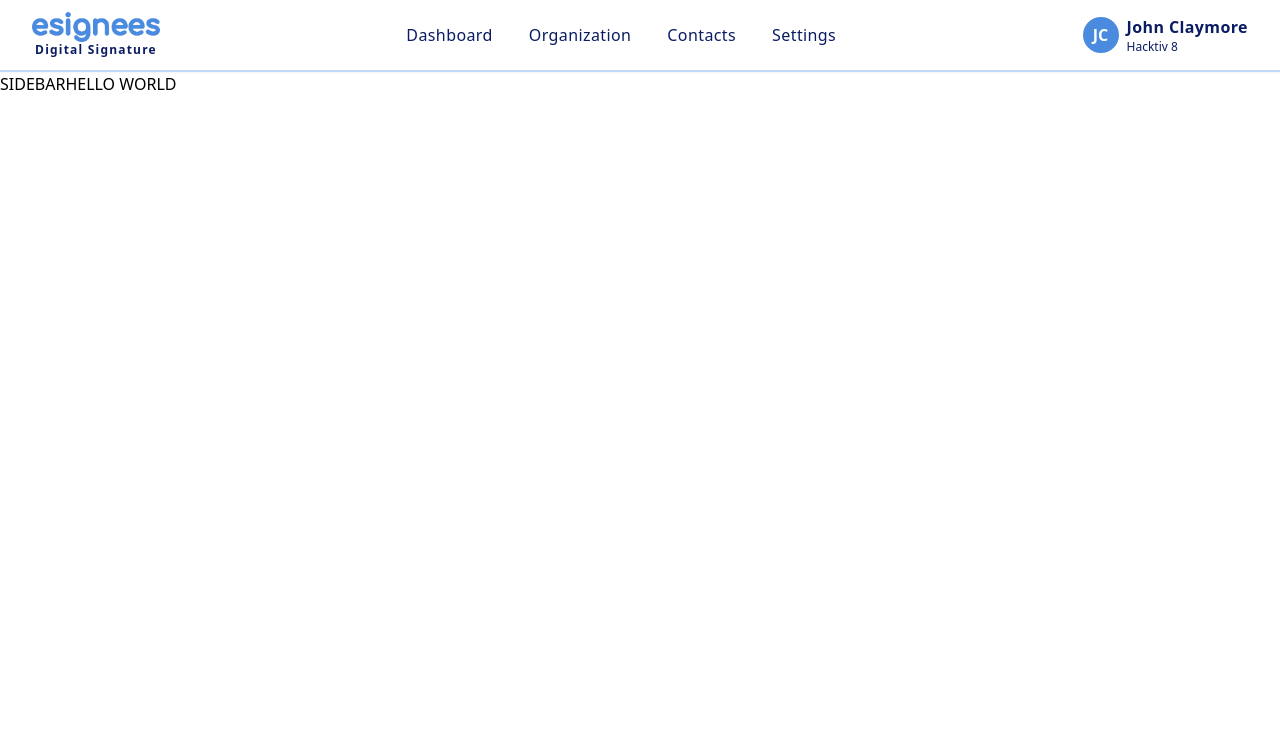
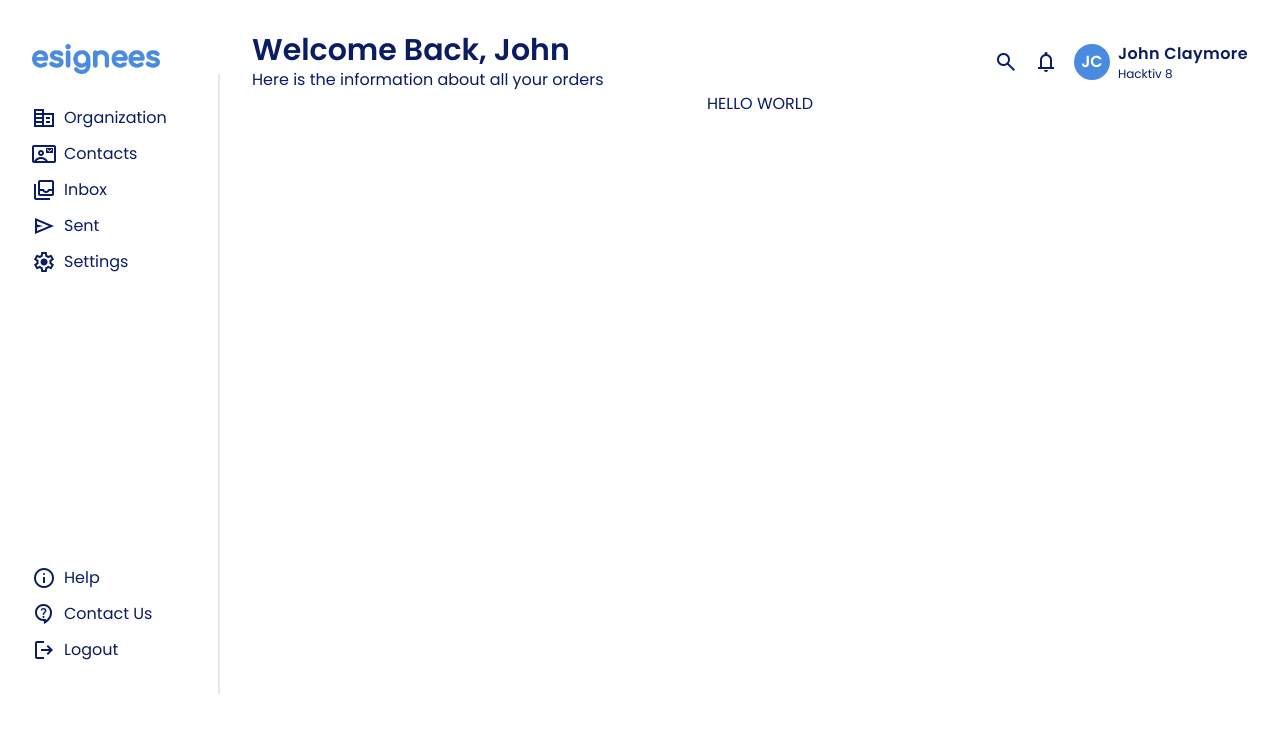
Before and after one commit to qonit-filza/esignees-client, a React (Create React App) app: page / in a window 1280 px wide. Shown: the top 732 px of the page. Built offline with nearby package versions, Linux system fonts and the light colour scheme.

Commit message:
create new navbar & sidebar

```diff
--- a/public/index.html
+++ b/public/index.html
@@ -1,14 +1,12 @@
 <!DOCTYPE html>
 <html lang="en">
+
 <head>
   <meta charset="utf-8" />
   <link rel="icon" href="%PUBLIC_URL%/favicon.ico" />
   <meta name="viewport" content="width=device-width, initial-scale=1" />
   <meta name="theme-color" content="#000000" />
-    <meta
-      name="description"
-      content="Web site created using create-react-app"
-    />
+  <meta name="description" content="Web site created using create-react-app" />
   <link rel="apple-touch-icon" href="%PUBLIC_URL%/logo192.png" />
   <!--
       manifest.json provides metadata used when your web app is installed on a
@@ -24,8 +22,17 @@
       work correctly both with client-side routing and a non-root public URL.
       Learn how to configure a non-root public URL by running `npm run build`.
     -->
+  <link rel="preconnect" href="https://fonts.googleapis.com">
+  <link rel="preconnect" href="https://fonts.gstatic.com" crossorigin>
+
+  <link
+    href="https://fonts.googleapis.com/css2?family=Poppins:ital,wght@0,400;0,600;0,700;1,400;1,600;1,700&family=Roboto:ital,wght@0,400;1,100;1,300&display=swap"
+    rel="stylesheet">
+  <link rel="stylesheet"
+    href="https://fonts.googleapis.com/css2?family=Material+Symbols+Outlined:opsz,wght,FILL,GRAD@20..48,100..700,0..1,-50..200" />
   <title>React App</title>
 </head>
+
 <body>
   <noscript>You need to enable JavaScript to run this app.</noscript>
   <div id="root"></div>
@@ -40,4 +47,5 @@
       To create a production bundle, use `npm run build` or `yarn build`.
     -->
 </body>
+
 </html>
--- a/src/App.js
+++ b/src/App.js
@@ -6,7 +6,7 @@ import store from './stores';
 function App() {
   return (
     <Provider store={store}>
-      <RouterProvider router={router} />
+      <RouterProvider router={router}/>
     </Provider>
   );
 }
--- a/src/components/Navbar.jsx
+++ b/src/components/Navbar.jsx
@@ -1,32 +1,20 @@
-import logo from  '../assets/img/logo-3.png'
+import UserPreview from "./UserPreview";
 
 export default function Navbar() {
-    return (
-        <>
-        <section className="border-b-theme-1 border-b-2 px-8 py-3 flex justify-between items-center shadow-sm text-theme-2 ">
-            <div className='w-32 cursor-pointer text-center'>
-                <img src={logo} alt="esignee_logo" />
-                <p className='text-xs font-semibold tracking-widest'>Digital Signature</p>
-            </div>
-            <div>
-                <ul className='flex gap-1 tracking-wide'>
-                    <li className='hover:bg-sky-50 px-4 py-2 rounded-xl cursor-pointer hover:font-semibold'>Dashboard</li>
-                    <li className='hover:bg-sky-50 px-4 py-2 rounded-xl cursor-pointer hover:font-semibold'>Organization</li>
-                    <li className='hover:bg-sky-50 px-4 py-2 rounded-xl cursor-pointer hover:font-semibold'>Contacts</li>
-                    <li className='hover:bg-sky-50 px-4 py-2 rounded-xl cursor-pointer hover:font-semibold'>Settings</li>
-                </ul>
-            </div>
-            <div className='flex items-center gap-2'>
-                <div className='w-9 h-9 rounded-full bg-theme-3 flex items-center justify-center text-white'>
-                    <p className='font-semibold'>JC</p>
-                </div>
-                <div>
-                    <p className='font-semibold tracking-wide'>John Claymore</p>
-                    <p className='text-xs'>Hacktiv 8</p>
-                </div>
-            </div>
-        </section>
+  return (
+    <>
+      <section className="flex justify-between items-center p-4 fixed left-[220px] right-0 m-4">
+        <div>
+          <p className="text-3xl font-semibold">Welcome Back, John</p>
+          <p>Here is the information about all your orders</p>
+        </div>
 
-        </>
-    )
+        <div className="flex items-center gap-4">
+          <span class="material-symbols-outlined">search</span>
+          <span class="material-symbols-outlined">notifications</span>
+          <UserPreview />
+        </div>
+      </section>
+    </>
+  );
 }
--- a/src/components/Sidebar.jsx
+++ b/src/components/Sidebar.jsx
@@ -1,9 +1,51 @@
+import logo from "../assets/img/logo-3.png";
+
 export default function Sidebar() {
-    return (
-        <>
-        <section className="">
-            SIDEBAR
-        </section>
-        </>
-    )
+  return (
+    <>
+      <section className="w-[220px] pl-8 fixed top-3">
+        <div className="mt-8">
+          <img src={logo} alt="esignee_logo" className="w-32" />
+        </div>
+        <div className="border-r-2 h-[620px] flex flex-col justify-between py-8">
+          <ul className="flex flex-col gap-3">
+            <li className="flex items-center gap-2 cursor-pointer hover:border-r-[3px] hover:border-r-theme-3 focus:font-semibold hover:font-semibold ">
+              <span class="material-symbols-outlined">corporate_fare</span>
+              Organization
+            </li>
+            <li className="flex items-center gap-2 cursor-pointer hover:border-r-[3px] hover:border-r-theme-3 focus:font-semibold hover:font-semibold ">
+              <span class="material-symbols-outlined">contact_mail</span>
+              Contacts
+            </li>
+            <li className="flex items-center gap-2 cursor-pointer hover:border-r-[3px] hover:border-r-theme-3 focus:font-semibold hover:font-semibold ">
+              <span class="material-symbols-outlined">all_inbox</span>
+              Inbox
+            </li>
+            <li className="flex items-center gap-2 cursor-pointer hover:border-r-[3px] hover:border-r-theme-3 focus:font-semibold hover:font-semibold ">
+              <span class="material-symbols-outlined">send</span>
+              Sent
+            </li>
+            <li className="flex items-center gap-2 cursor-pointer hover:border-r-[3px] hover:border-r-theme-3 focus:font-semibold hover:font-semibold ">
+              <span class="material-symbols-outlined">settings</span>
+              Settings
+            </li>
+          </ul>
+          <ul className="flex flex-col gap-3">
+            <li className="flex items-center gap-2 cursor-pointer hover:border-r-[3px] hover:border-r-theme-3 focus:font-semibold hover:font-semibold ">
+              <span class="material-symbols-outlined">info</span>
+              Help
+            </li>
+            <li className="flex items-center gap-2 cursor-pointer hover:border-r-[3px] hover:border-r-theme-3 focus:font-semibold hover:font-semibold ">
+              <span class="material-symbols-outlined">contact_support</span>
+              Contact Us
+            </li>
+            <li className="flex items-center gap-2 cursor-pointer hover:border-r-[3px] hover:border-r-theme-3 focus:font-semibold hover:font-semibold ">
+              <span class="material-symbols-outlined">logout</span>
+              Logout
+            </li>
+          </ul>
+        </div>
+      </section>
+    </>
+  );
 }
--- /dev/null
+++ b/src/components/UserPreview.jsx
@@ -0,0 +1,15 @@
+export default function UserPreview() {
+  return (
+    <>
+      <div className="flex items-center gap-2">
+        <div className="w-9 h-9 rounded-full bg-theme-3 flex items-center justify-center text-white">
+          <p className="font-semibold">JC</p>
+        </div>
+        <div>
+          <p className="font-semibold tracking-wide">John Claymore</p>
+          <p className="text-xs">Hacktiv 8</p>
+        </div>
+      </div>
+    </>
+  );
+}
--- a/src/index.css
+++ b/src/index.css
@@ -1,3 +1,12 @@
 @tailwind base;
 @tailwind components;
 @tailwind utilities;
+
+@layer base {
+  html {
+    @apply text-theme-2;
+    @apply font-poppins
+  }
+
+
+}
--- a/src/views/Dashboard.jsx
+++ b/src/views/Dashboard.jsx
@@ -4,11 +4,13 @@ import Sidebar from "../components/Sidebar";
 export default function Dashboard() {
   return (
     <>
-      <Navbar />
-      <div className="flex">
+      <section className="container flex w-full">
         <Sidebar />
-        <div>HELLO WORLD</div>
-      </div>
+        <Navbar />
+        <div className="ml-[240px] mt-[92px] w-full flex justify-center items-center">
+          HELLO WORLD
+        </div>
+      </section>
     </>
   );
 }
--- a/tailwind.config.js
+++ b/tailwind.config.js
@@ -1,19 +1,20 @@
 /** @type {import('tailwindcss').Config} */
 module.exports = {
-  content: [
-    "./src/**/*.{js,jsx,ts,tsx}",
-  ],
+  content: ["./src/**/*.{js,jsx,ts,tsx}"],
   theme: {
     extend: {
+      fontFamily: {
+        poppins: ["Poppins", "sans-serif"],
+      },
       colors: {
-        'theme': {
-          1: '#C0D9F4',
-          2: '#0A1C62',
-          3: '#4A8BDF',
-          4: '#A0006D'
-        }
-      }
+        theme: {
+          1: "#C0D9F4",
+          2: "#0A1C62",
+          3: "#4A8BDF",
+          4: "#A0006D",
+        },
+      },
     },
   },
   plugins: [],
-}
+};
```
Lines whose indentation alone changed are shown as unchanged.
